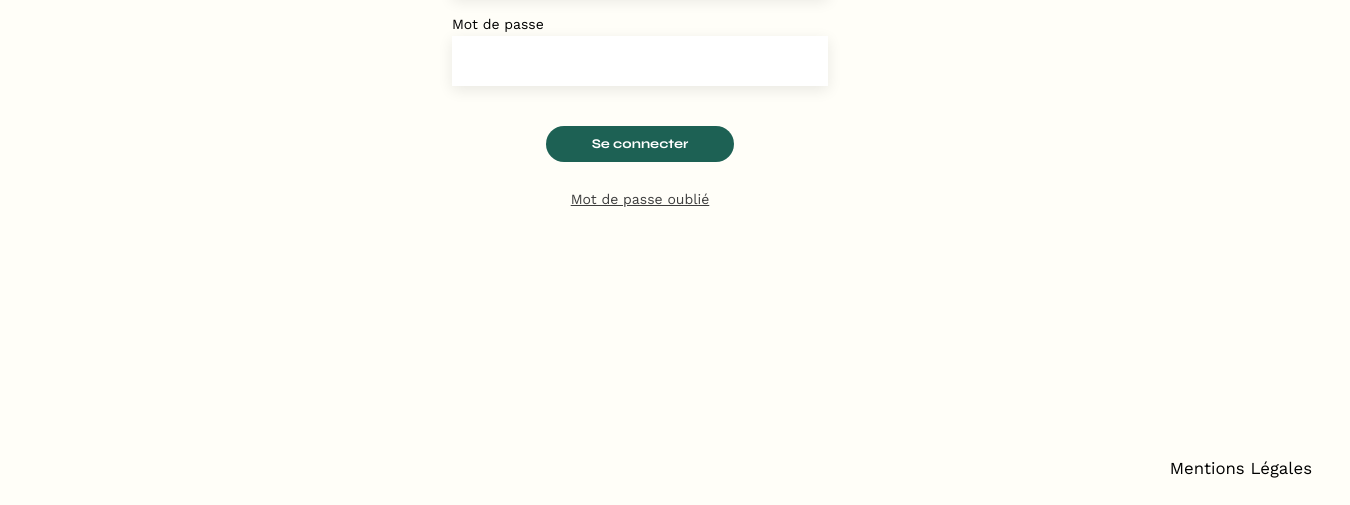
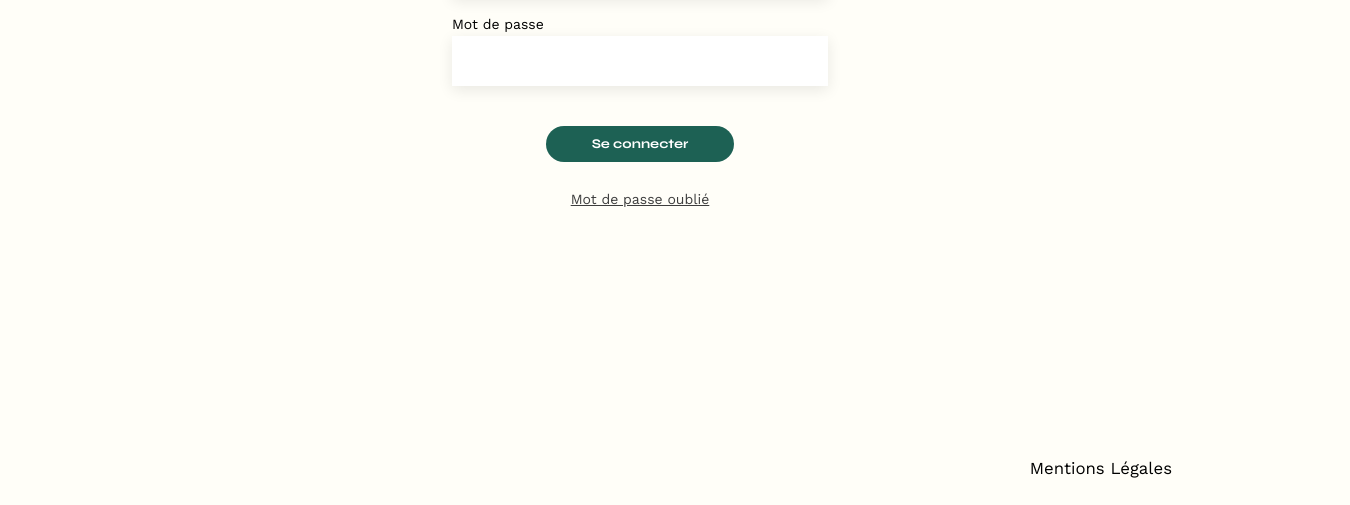
Before and after one commit to Poussin-5/OCProjet3, a plain HTML site: page FrontEnd/pageDeConnexion.html in a window 1280 px wide. Shown: the part 295-800 px from the top of the page, 1350 px wide, since content can reach past the window. Drawn offline with nearby package versions, Linux system fonts and the light colour scheme.

Commit message:
correction footer position et width

```diff
--- a/FrontEnd/assets/page-connexion.css
+++ b/FrontEnd/assets/page-connexion.css
@@ -253,11 +253,16 @@ form input {
 }
 
 footer {
+  align-items: flex-end;
+  justify-content: flex-end;
+}
+
+footer {
   position: absolute;
   bottom: 0;
   width: 100%;
+  max-width: 1140px;
 }
-
 footer nav ul {
   display: flex;
   justify-content: flex-end;
```
